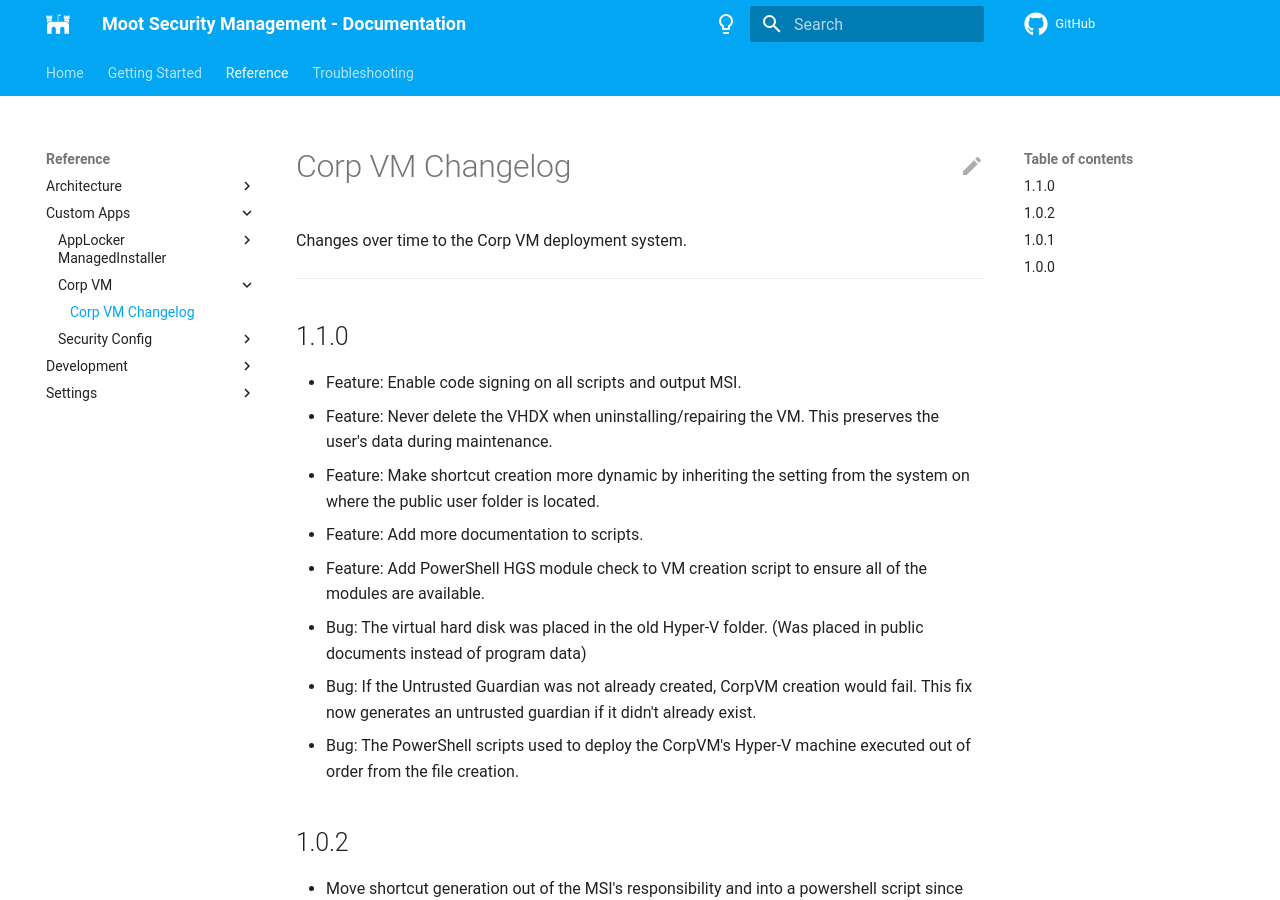
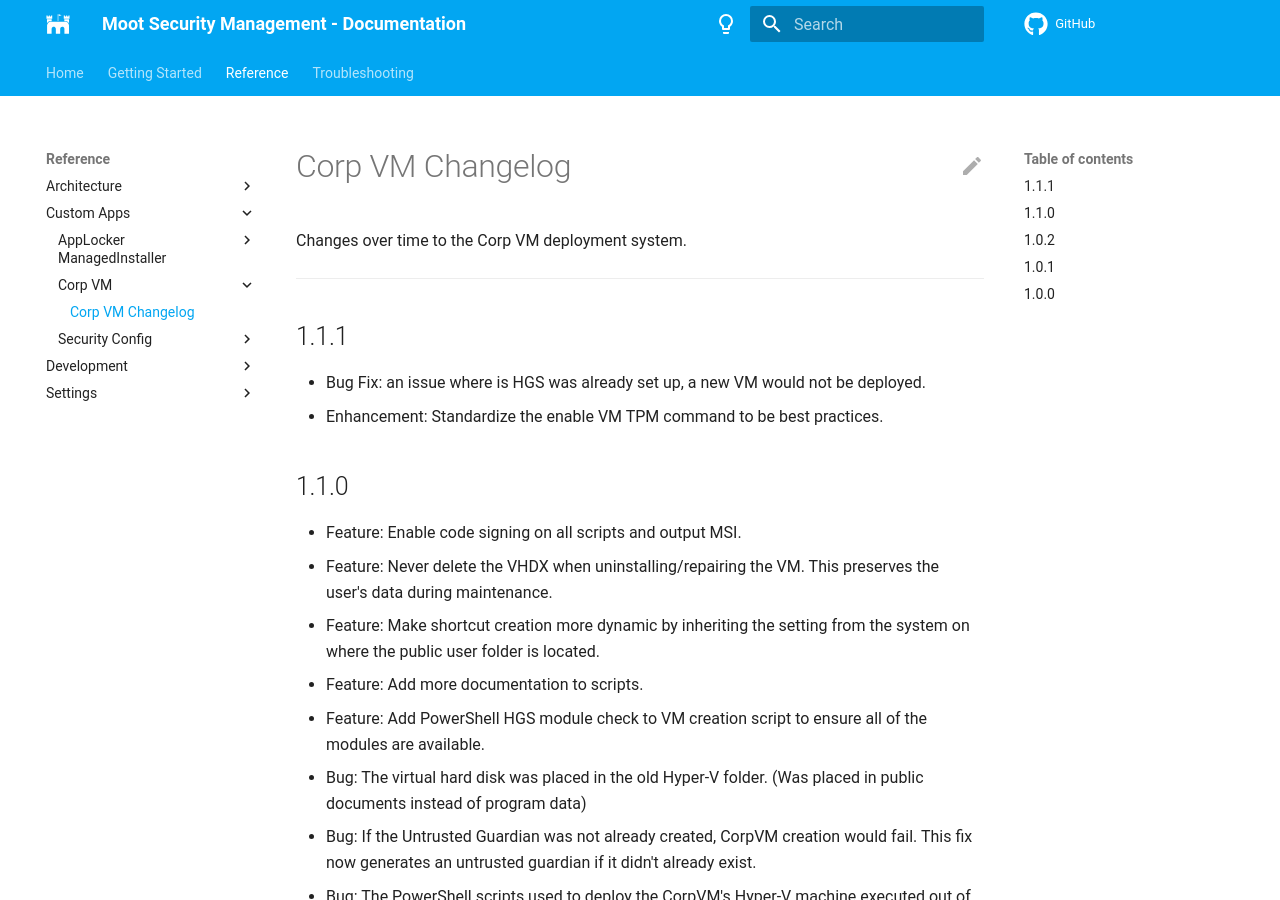
Before and after one commit to Software-Hardware-Integration-Lab/Documentation, an MkDocs documentation site: the page built from docs/Reference/Custom-Apps/Corp-VM/Changelog.md, in a window 1280 px wide and 900 px high. Built offline with MkDocs 1.6.1 and Material for MkDocs 9.7.7, drawn with Linux system fonts in a browser that asks for light colours; comment, search, counter and statistics services are not loaded.

Commit message:
Add CorpVM Update Info

```diff
--- a/docs/Reference/Custom-Apps/Corp-VM/Changelog.md
+++ b/docs/Reference/Custom-Apps/Corp-VM/Changelog.md
@@ -3,6 +3,11 @@
 Changes over time to the Corp VM deployment system.
 
 ---
+
+## 1.1.1
+
+- Bug Fix: an issue where is HGS was already set up, a new VM would not be deployed.
+- Enhancement: Standardize the enable VM TPM command to be best practices.
 
 ## 1.1.0
 
```
